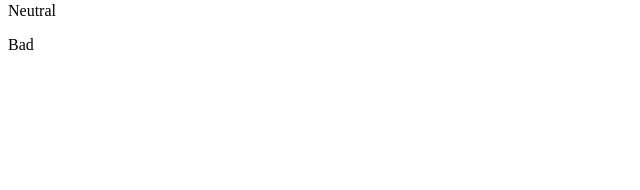
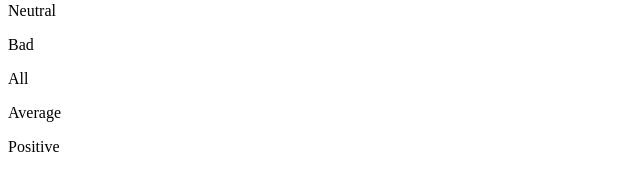
Before and after one commit to ToYzY9/part1, a React (Create React App) app: page / in a window 1280 px wide. Shown: the part 200-390 px from the top of the page, without its empty margins (0-640 px from the left). Built offline with nearby package versions, Linux system fonts and the light colour scheme.

Commit message:
l'application affiche plus de statistiques sur les retours collectés : le nombre total de retours collectés, le score moyen (bon : 1, neutre : 0, mauvais : -1) et le pourcentage de retours positifs.

```diff
--- a/src/App.js
+++ b/src/App.js
@@ -5,8 +5,13 @@ const Button = (props) => {
 };
 
 const Paragraph = ({ text, count }) => {
-    if (count === 0) {
-        return <p>{text}</p>;
+    if (count === 0) return <p>{text}</p>;
+    if (text === "Positive") {
+        return (
+            <p>
+                {text} {count} %
+            </p>
+        );
     }
     return (
         <p>
@@ -20,16 +25,31 @@ function App() {
     const [good, setGood] = useState(0);
     const [neutral, setNeutral] = useState(0);
     const [bad, setBad] = useState(0);
+    const [all, setAll] = useState(0);
 
     const handleAddGoodByOne = () => {
         setGood(good + 1);
+        setAll(all + 1);
     };
     const handleAddNeutralByOne = () => () => {
         setNeutral(neutral + 1);
+        setAll(all + 1);
     };
     const handleAddBadByOne = () => {
         setBad(bad + 1);
+        setAll(all + 1);
     };
+
+    const average = () => {
+        if (all === 0) return 0;
+        return (good - bad) / all;
+    };
+
+    const positive = () => {
+        if (all === 0) return 0;
+        return (good * 100) / all;
+    };
+
     return (
         <div>
             <h1>Give feedback</h1>
@@ -41,6 +61,9 @@ function App() {
             <Paragraph text="Good" count={good} />
             <Paragraph text="Neutral" count={neutral} />
             <Paragraph text="Bad" count={bad} />
+            <Paragraph text="All" count={all} />
+            <Paragraph text="Average" count={average()} />
+            <Paragraph text="Positive" count={positive()} />
         </div>
     );
 }
```
